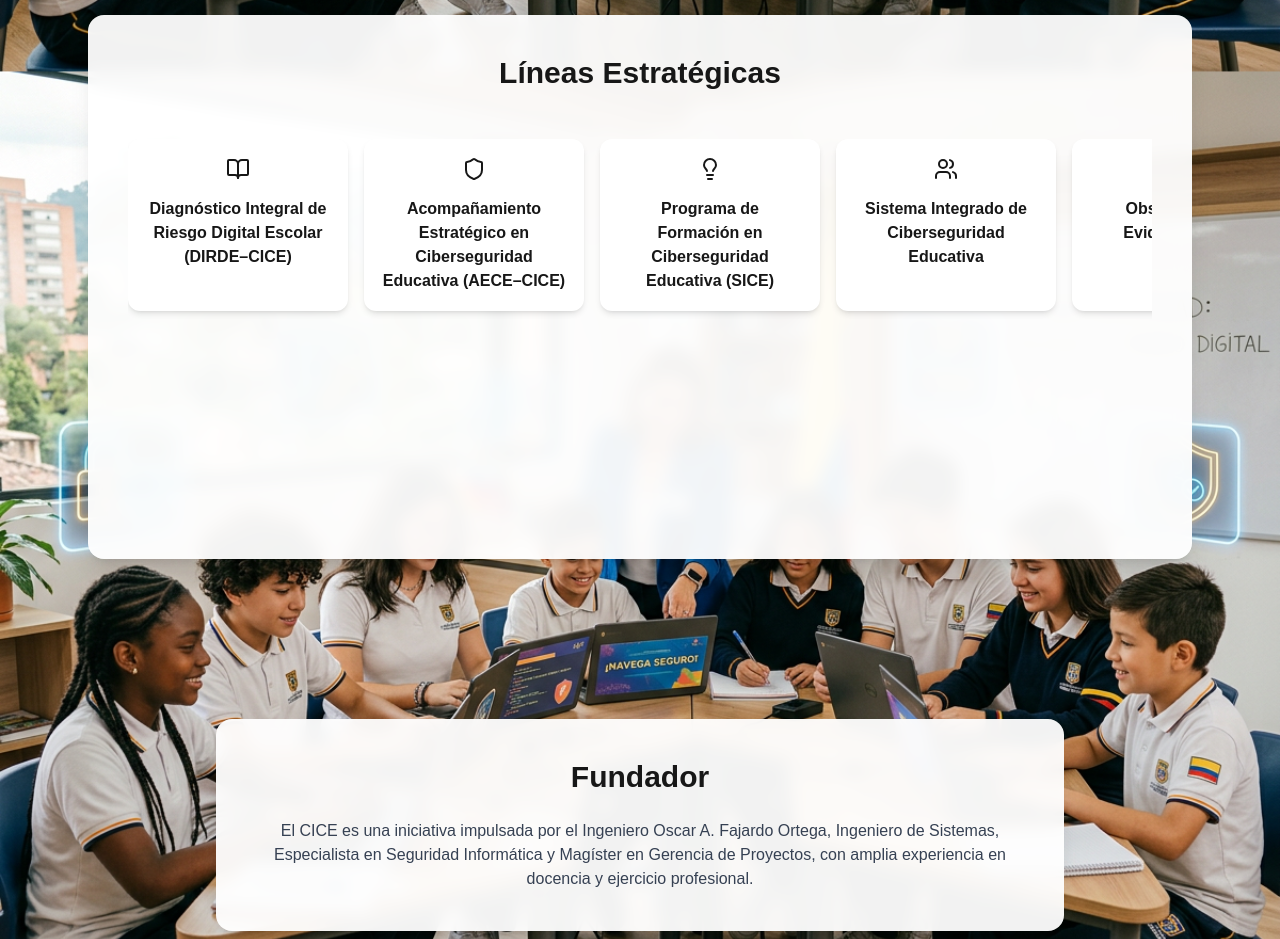
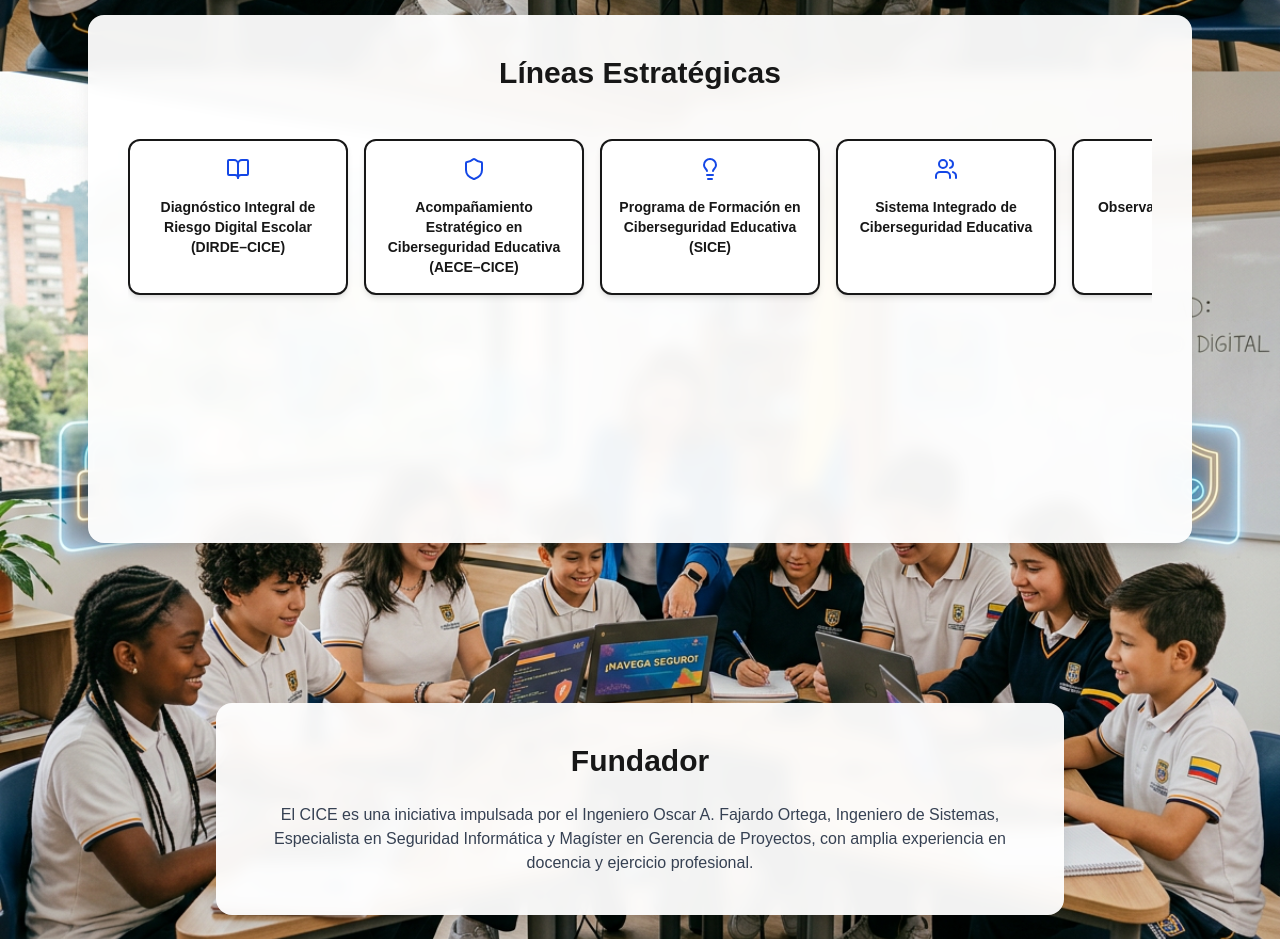
Before and after one commit to Patosoc/cice-web, a Next.js app: page / in a window 1280 px wide. Shown: the part 1840-2779 px from the top of the page. Built offline with nearby package versions, Linux system fonts and the light colour scheme.

Commit message:
mejoras de presentacion6

```diff
--- a/app/globals.css
+++ b/app/globals.css
@@ -39,3 +39,13 @@ body {
 .card {
   @apply bg-white/95 backdrop-blur-sm shadow-xl rounded-2xl p-10;
 }
+
+/* Scroll elegante */
+::-webkit-scrollbar {
+  height: 6px;
+}
+
+::-webkit-scrollbar-thumb {
+  background: #3b82f6;
+  border-radius: 10px;
+}
--- a/components/LineasEstrategicas.tsx
+++ b/components/LineasEstrategicas.tsx
@@ -68,22 +68,26 @@ export default function LineasEstrategicas() {
                 key={item.id}
                 onClick={() => setActivo(item.id)}
                 whileHover={{ y: -6, scale: 1.03 }}
-                animate={{
-                  borderColor: activo === item.id ? "#60A5FA" : "rgba(0,0,0,0)",
-                }}
-                transition={{ duration: 0.3 }}
-                className={`min-w-[220px] p-4 rounded-xl text-center cursor-pointer border-2
-                  ${activo === item.id
-                    ? "bg-blue-900 text-white shadow-xl"
-                    : "bg-white shadow-md hover:border-blue-400"}
-                `}
+                className="relative min-w-[220px] p-4 rounded-xl text-center cursor-pointer border-2 bg-white shadow-md"
               >
 
-                <div className="flex justify-center mb-4">
+                {/* ICONO */}
+                <div className="flex justify-center mb-4 text-blue-700">
                   {item.icon}
                 </div>
 
-                <h3 className="font-bold">{item.title}</h3>
+                {/* TÍTULO */}
+                <h3 className="font-bold text-sm">
+                  {item.title}
+                </h3>
+
+                {/* INDICADOR ACTIVO */}
+                {activo === item.id && (
+                  <motion.div
+                    layoutId="activeIndicator"
+                    className="absolute bottom-0 left-0 w-full h-1 bg-blue-500 rounded-b-xl"
+                  />
+                )}
 
               </motion.div>
 
```
